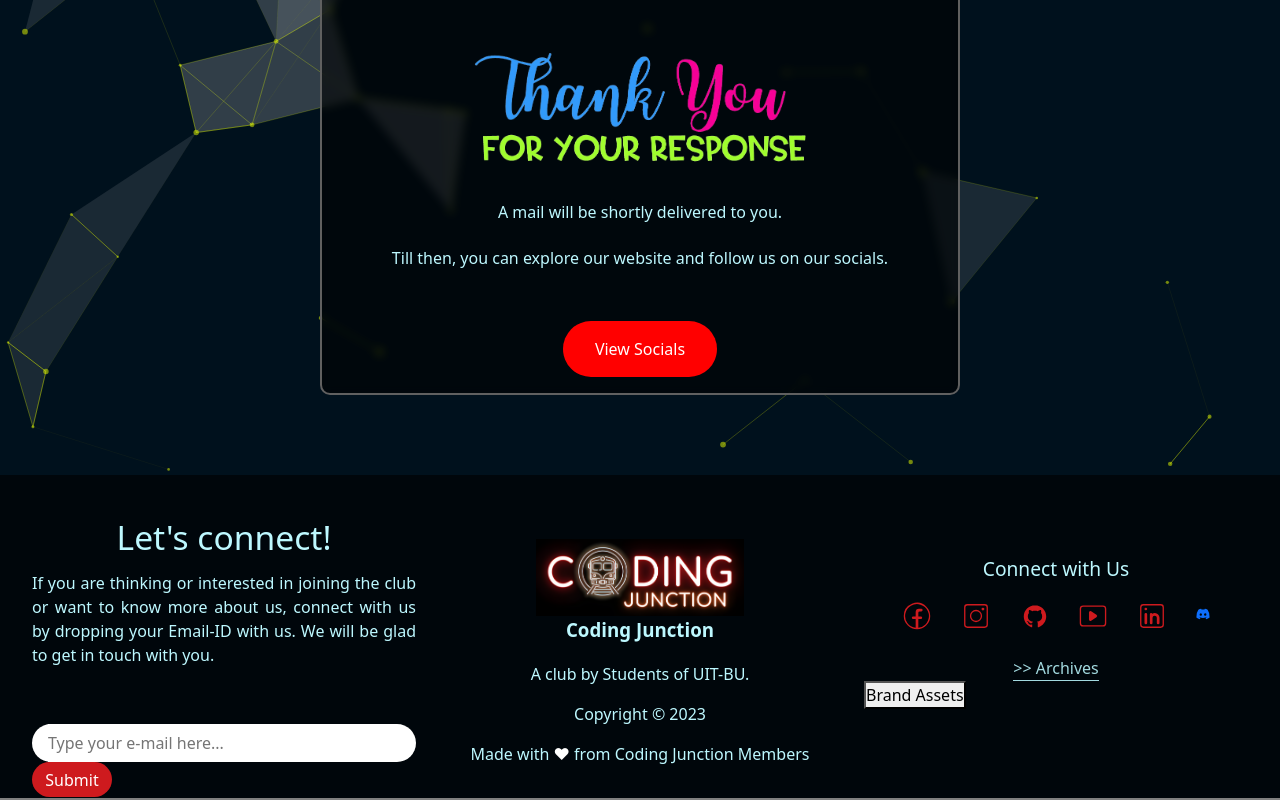
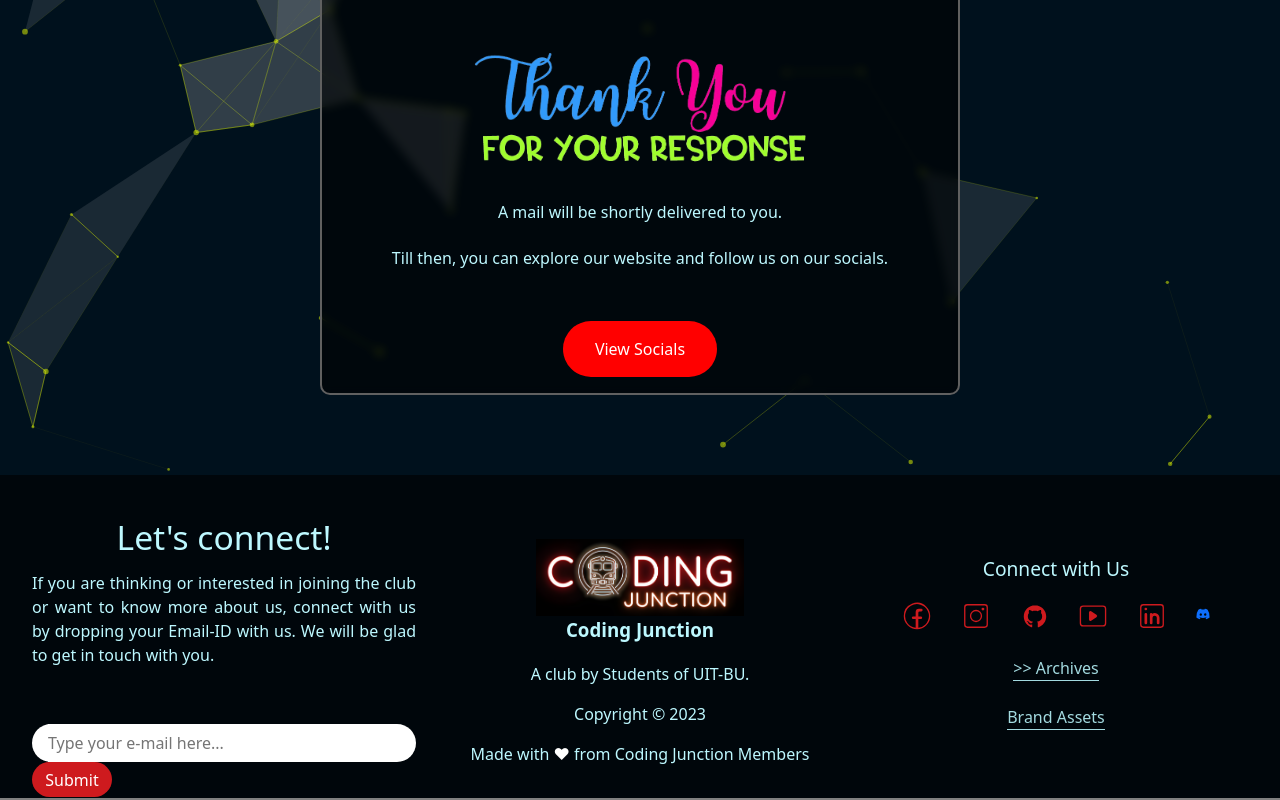
Before and after one commit to coding-junction/Coding-Junction-Website, a React (Create React App) app: page /thank-you-for-your-response in a window 1280 px wide. Shown: the part 315-1115 px from the top of the page. Built offline with nearby package versions, Linux system fonts and the light colour scheme.

Commit message:
Update Footer.css

```diff
--- a/src/components/Footer/Footer.css
+++ b/src/components/Footer/Footer.css
@@ -138,6 +138,19 @@
     border-bottom: 1px solid #a3dae0;
 }
 
+.brandassets{
+    display: flex;
+    justify-content: center;
+    margin-top: 1.5rem;
+}
+
+.brandassets button{
+    background-color: #00000000;
+    border: none;
+    color: #a3dae0;
+    border-bottom: 1px solid #a3dae0;
+}
+
 .footer-heart{
     display: inline-block;
     color: white;
```
